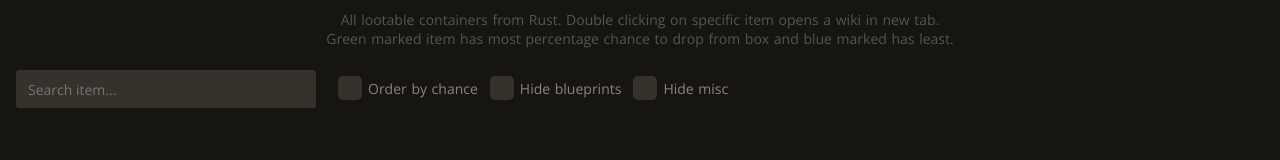
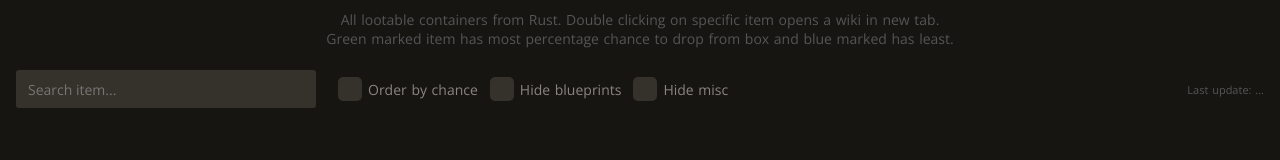
Before and after one commit to Samuell1/rust-tools, a Nuxt app: page / in a window 1280 px wide. Shown: the part 123-283 px from the top of the page. Built offline with nearby package versions, Linux system fonts and the light colour scheme.

Commit message:
Update index.vue

```diff
--- a/pages/index.vue
+++ b/pages/index.vue
@@ -17,6 +17,7 @@
         <checkbox v-model="filter.hideBlueprints">Hide blueprints</checkbox>
         <checkbox v-model="filter.hideMiscCategory">Hide misc</checkbox>
       </div>
+      <div class="lastupdate" v-show="lastUpdate">Last update: {{ lastUpdate }}</div>
     </div>
 
     <template v-if="search || loading === 0">
@@ -63,9 +64,7 @@
     selectedCrate: null,
     showModal: false,
 
-    loading: 0,
-
-    test: 0
+    loading: 0
   }),
   components: {
     LootList: () => import('~/components/LootList'),
@@ -177,6 +176,8 @@
 
 .filter {
   display: flex;
+  align-items: center;
+  flex-flow: wrap;
 }
 
 .search {
@@ -227,4 +228,9 @@
   }
 }
 
+.lastupdate {
+  margin-left: auto;
+  font-size: 11px;
+  color: $gray;
+}
 </style>
```
